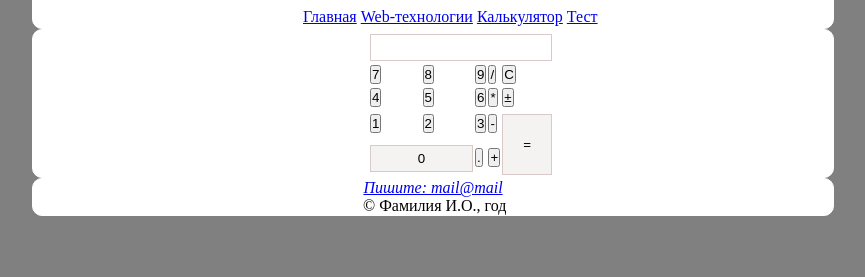
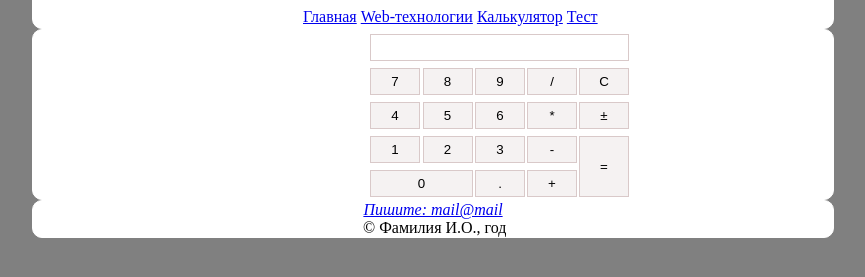
Before and after one commit to olehkhrystoiev/homeworkc-ss, a plain HTML site: page calc.html in a window 1280 px wide. Shown: the part 113-390 px from the top of the page, without its empty margins (207-1072 px from the left). Drawn offline with Linux system fonts and the light colour scheme.

Commit message:
new files

```diff
--- a/calc.html
+++ b/calc.html
@@ -46,32 +46,32 @@
    <td class="emptyfield" colspan="5" style="height: 25px;"></td>
    <tr>
 
-      <td><input class="anybotton" type="button" value="7"/></td>
-      <td><input class="anybotton" type="button" value="8"/></td>
-      <td><input class="anybotton" type="button" value="9"/></td>
-      <td><input class="anybotton" type="button" value="/"/></td>
-      <td><input class="anybotton" type="button" value="C"/></td>
+      <td><input class="anybutton" type="button" value="7"/></td>
+      <td><input class="anybutton" type="button" value="8"/></td>
+      <td><input class="anybutton" type="button" value="9"/></td>
+      <td><input class="anybutton" type="button" value="/"/></td>
+      <td><input class="anybutton" type="button" value="C"/></td>
 
    </tr>
    <tr>
-      <td><input class="anybotton" type="button" value="4"/></td>
-      <td><input class="anybotton" type="button" value="5"/></td>
-      <td><input class="anybotton" type="button" value="6"/></td>
-      <td><input class="anybotton" type="button" value="*"/></td>
-      <td><input class="anybotton" type="button" value="&plusmn;"/></td>
+      <td><input class="anybutton" type="button" value="4"/></td>
+      <td><input class="anybutton" type="button" value="5"/></td>
+      <td><input class="anybutton" type="button" value="6"/></td>
+      <td><input class="anybutton" type="button" value="*"/></td>
+      <td><input class="anybutton" type="button" value="&plusmn;"/></td>
    </tr>
     <tr>
-      <td><input class="anybotton" type="button" value="1"/></td>
-      <td><input class="anybotton" type="button" value="2"/></td>
-      <td><input class="anybotton" type="button" value="3"/></td>
-      <td><input class="anybotton" type="button" value="-"/></td>
+      <td><input class="anybutton" type="button" value="1"/></td>
+      <td><input class="anybutton" type="button" value="2"/></td>
+      <td><input class="anybutton" type="button" value="3"/></td>
+      <td><input class="anybutton" type="button" value="-"/></td>
       <td rowspan="2"><input id="buttonequal" type="button" value="="/></td>
 
    </tr>
    <tr>
    <td colspan="2"><input id="buttonzero" type="button" value="0"/></td>
-   <td><input class="anybotton" type="button" value="."/></td>
-   <td><input class="anybotton" type="button" value="+"/></td>
+   <td><input class="anybutton" type="button" value="."/></td>
+   <td><input class="anybutton" type="button" value="+"/></td>
    </tr>
 </table>
            </article>
```
